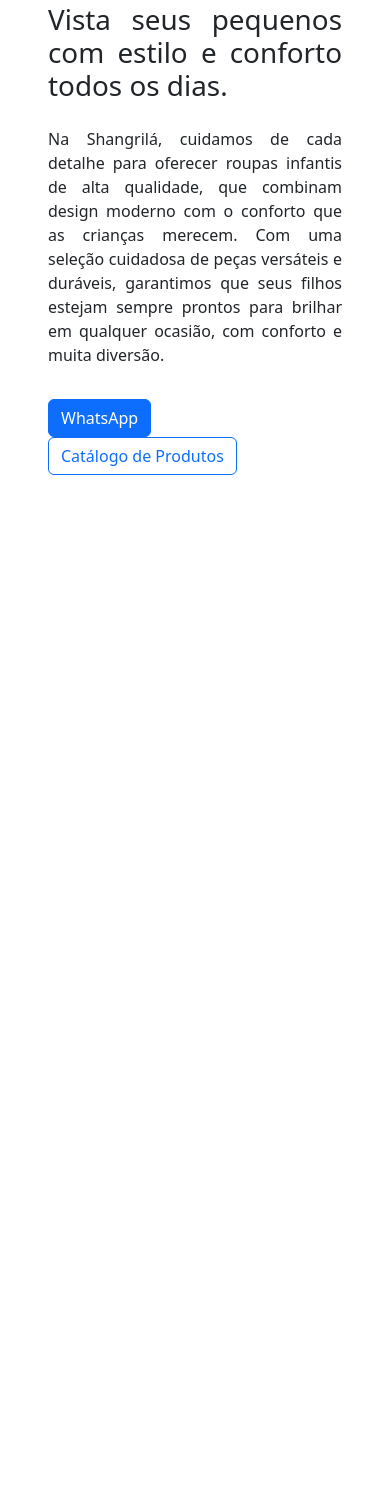
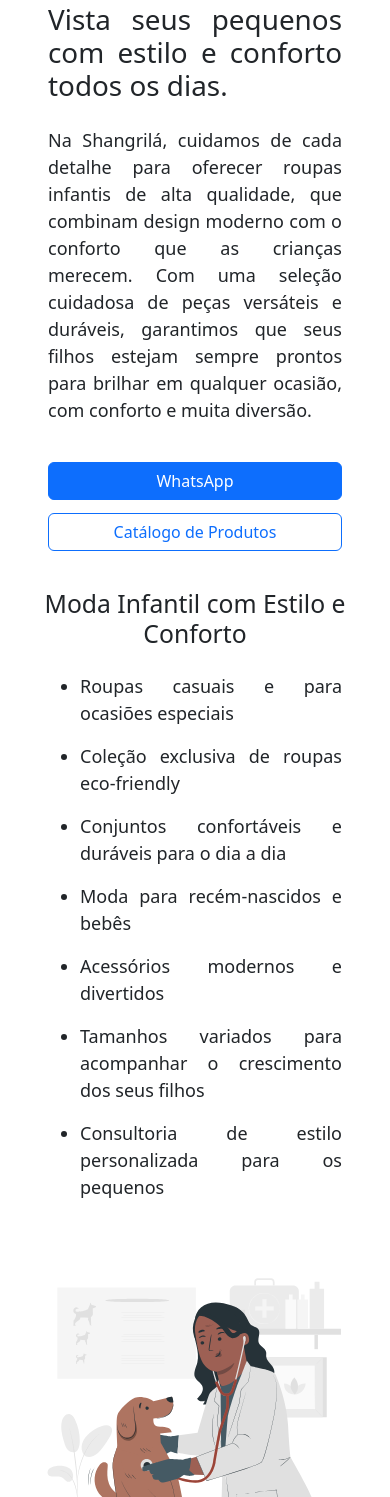
Before and after one commit to mateusvcsmoura/shangrila-moda-infantil, a plain HTML site: page index.html in a window 390 px wide. Shown: the part 503-2000 px from the top of the page. Before the commit the page ends 994 px from the top, so only its background shows below. Drawn offline with nearby package versions, Linux system fonts and the light colour scheme; files whose address does not match are found by name.

Commit message:
Implementação da segunda seção da main e respectivamente, seu projeto de responsividade.

```diff
--- a/css/index.css
+++ b/css/index.css
@@ -67,47 +67,26 @@
     margin-bottom: 2rem;
 }
 
-.botao {
-    background-color: var(--preto);
-    color: var(--branco);
-    border-radius: 0.5rem;
-    padding: 1rem 3rem;
-    text-decoration: none;
-    transition: .4s ease-out;
+.second-section {
+    padding: 1rem 2rem;
 }
 
-.botao:hover {
-    border-bottom: 1px solid var(--preto);
-    background-color: transparent;
-    color: var(--preto);
-    cursor: pointer;
+.second-section-title {
+    text-align: center !important;
 }
 
-.botao-transparente {
-    background-color: transparent;
-    color: var(--preto);
-    border-radius: 0.5rem;
-    padding: 1rem 2rem;
-    text-underline-offset: 0.25rem;
-    transition: .350s linear;
+.second-section-text-container {
+    display: flex;
+    justify-content: center;
+    align-items: center;
+    gap: 3rem;
+    padding: 0 3rem;
 }
 
-.botao-transparente:hover {
-    background-color: var(--preto);
-    color: var(--branco);
-    cursor: pointer;
-}
-
-main > section#clinica {
-    display: flex;
-    align-items: center;
-    gap: 4rem;
-    padding: 4rem 5rem;
-}
-
-main > section#clinica > div > ul > li {
-    margin-bottom: 1rem;
-    margin-left: 2rem;
+li {
+    text-align: justify !important;
+    font-size: 18px;
+    margin: 1rem 0;
 }
 
 main > section#farmacia {
--- a/css/responsivo.css
+++ b/css/responsivo.css
@@ -2,6 +2,14 @@
     .start-section {
         display: flex;
         flex-direction: column;
+    }
+
+    .btn-div {
+        text-align: center;
+    }
+
+    .btn-div > a {
+        margin: 0 1rem;
     }
 
     .start-image {
@@ -14,17 +22,29 @@
         font-size: 20px;
     }
 
+    .second-section-text-container {
+        flex-direction: column;
+        gap: 0;
+    }
+
+    li {
+        font-size: 18px;
+    }
+
+    .second-section-image {
+        width: 90vw;
+        height: 380px;
+    }
 }
 
 @media (max-width: 700px) {
     .paragraph {
         line-height: 150%;
-        font-size: 16px;
+        font-size: 18px;
     }
 }
 
 @media (max-width: 500px) {
-
     nav {
         padding: 0.8rem 2rem !important;
     }
@@ -34,9 +54,41 @@
         margin-top: -1rem;
     }
 
+    .second-section {
+        padding: 0;
+    }
+
+    .second-section-title {
+        padding: 0 1rem;
+    }
+
     .start-image {
         width: 80vw;
         height: 400px;
+    }
+
+    .second-section {
+        padding: 1rem 0;
+    }
+
+    li {
+        text-align: justify !important;
+    }
+
+    .second-section-image {
+        width: 80vw;
+        height: 380px;
+    }
+}
+
+@media (max-width: 450px) {
+    .btn-div {
+        display: flex;
+        flex-direction: column;
+    }
+
+    .btn-div > a {
+        margin: 0.4rem 0;
     }
 }
 
@@ -50,7 +102,12 @@
         flex-direction: column;
     }
 
-    .start-text-container > a {
+    .btn-div {
+        display: flex;
+        flex-direction: column;
+    }
+
+    .btn-div > a {
         margin: 0.4rem 0;
     }
 }
--- a/index.html
+++ b/index.html
@@ -53,11 +53,34 @@
                 <p class="paragrafo paragraph">
                     Na Shangrilá, cuidamos de cada detalhe para oferecer roupas infantis de alta qualidade, que combinam design moderno com o conforto que as crianças merecem. Com uma seleção cuidadosa de peças versáteis e duráveis, garantimos que seus filhos estejam sempre prontos para brilhar em qualquer ocasião, com conforto e muita diversão.
                 </p>
-                <a href="https://api.whatsapp.com/send?phone=5511945679199&text=Ol%C3%A1!%20Fiquei%20interessado%20em%20seus%20produtos." target="_blank" class="btn btn-primary">WhatsApp</a>
-                <a href="#clinica" class="btn btn-outline-primary">Catálogo de Produtos</a>
+                <div class="btn-div">
+                    <a href="https://api.whatsapp.com/send?phone=5511945679199&text=Ol%C3%A1!%20Fiquei%20interessado%20em%20seus%20produtos." target="_blank" class="btn btn-primary">WhatsApp</a>
+                    <a href="#clinica" class="btn btn-outline-primary">Catálogo de Produtos</a>
+                </div>
             </div>
 
         </section>
+
+        <section id="clinica" class="second-section">
+            <h2 class="second-section-title">Moda Infantil com Estilo e Conforto</h2>
+            <div class="second-section-text-container">
+                <div>
+                    <ul>
+                        <li>Roupas casuais e para ocasiões especiais</li>
+                        <li>Coleção exclusiva de roupas eco-friendly</li>
+                        <li>Conjuntos confortáveis e duráveis para o dia a dia</li>
+                        <li>Moda para recém-nascidos e bebês</li>
+                        <li>Acessórios modernos e divertidos</li>
+                        <li>Tamanhos variados para acompanhar o crescimento dos seus filhos</li>
+                        <li>Consultoria de estilo personalizada para os pequenos</li>
+                    </ul>
+                </div>
+                <div>
+                    <img src="./img/clinic-img.svg" class="second-section-image" alt="Imagem Clínica" loading="lazy" draggable="false">
+                </div>
+            </div>
+        </section>
+    </main>
 
     <script src="https://cdn.jsdelivr.net/npm/bootstrap@5.3.3/dist/js/bootstrap.bundle.min.js" integrity="sha384-YvpcrYf0tY3lHB60NNkmXc5s9fDVZLESaAA55NDzOxhy9GkcIdslK1eN7N6jIeHz" crossorigin="anonymous"></script>
     <script src="bootstrap.js"></script>
```
